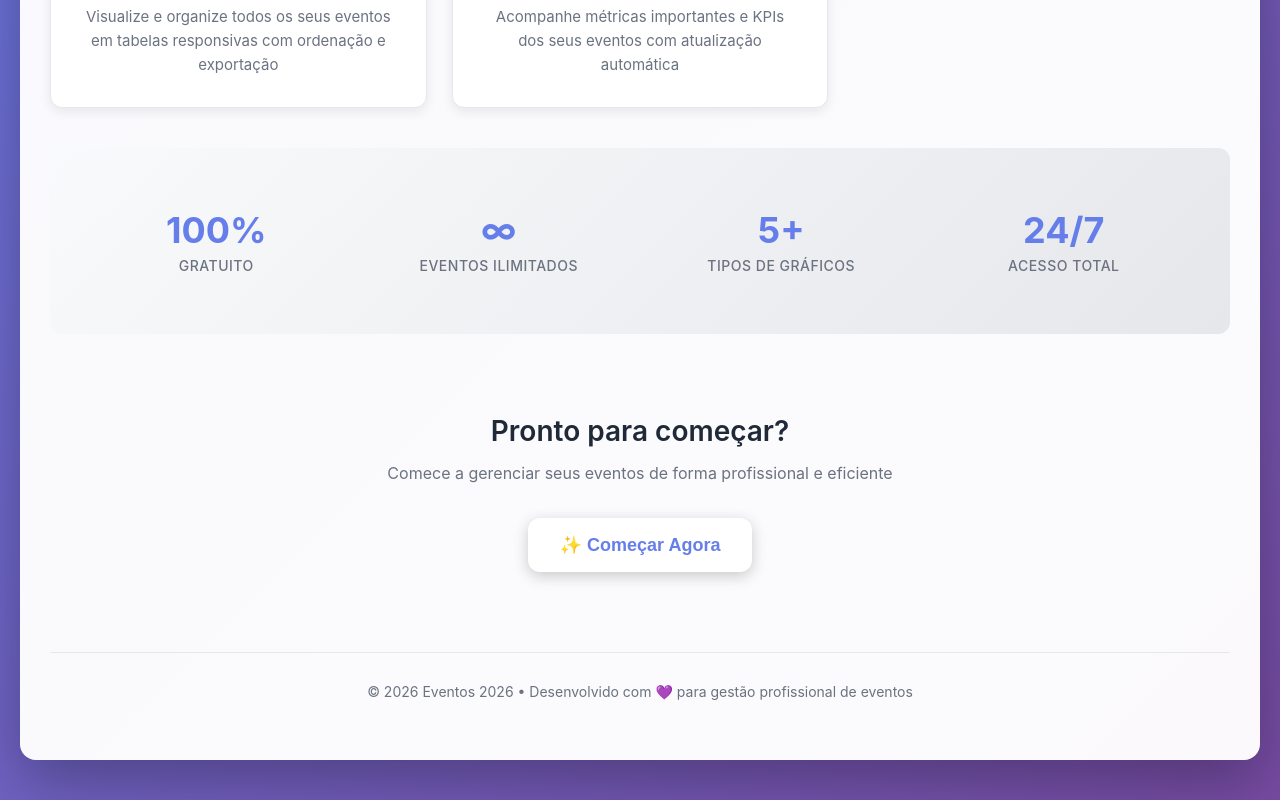
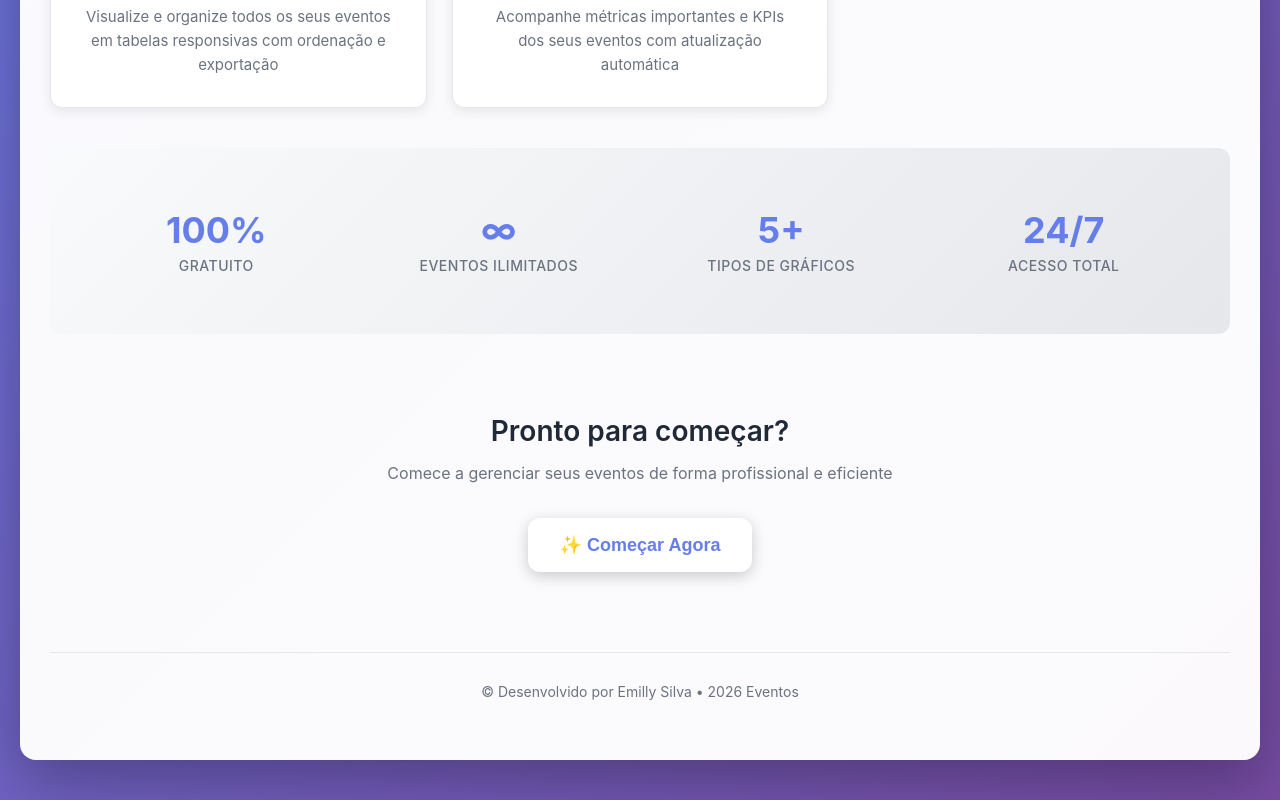
Before and after one commit to EmySilv/Project-Eventos2026, a Next.js app in the folder eventos-2026/: page / in a window 1280 px wide. Shown: the part 807-1607 px from the top of the page. Built offline with nearby package versions, Linux system fonts and the light colour scheme; no server answers; the database is empty.

Commit message:
fix: update

```diff
--- a/eventos-2026/src/app/dashboards/page.tsx
+++ b/eventos-2026/src/app/dashboards/page.tsx
@@ -95,7 +95,7 @@ export default function PageDash() {
       </section>
 
       <footer style={{ textAlign: "center", marginTop: "40px", color: "#999" }}>
-        <p>Desenvolvido para o projeto Eventos • 2026</p>
+        <p> © Desenvolvido por Emilly Silva •  2026 Eventos </p>
       </footer>
     </main>
   );
--- a/eventos-2026/src/app/page.tsx
+++ b/eventos-2026/src/app/page.tsx
@@ -101,10 +101,7 @@ export default function LandingPage() {
       </div>
 
       <div className="footer">
-        <p>
-          © 2026 Eventos 2026 • Desenvolvido com 💜 para gestão profissional de
-          eventos
-        </p>
+        <p>© Desenvolvido por Emilly Silva •  2026 Eventos</p>
       </div>
     </div>
   );
```
